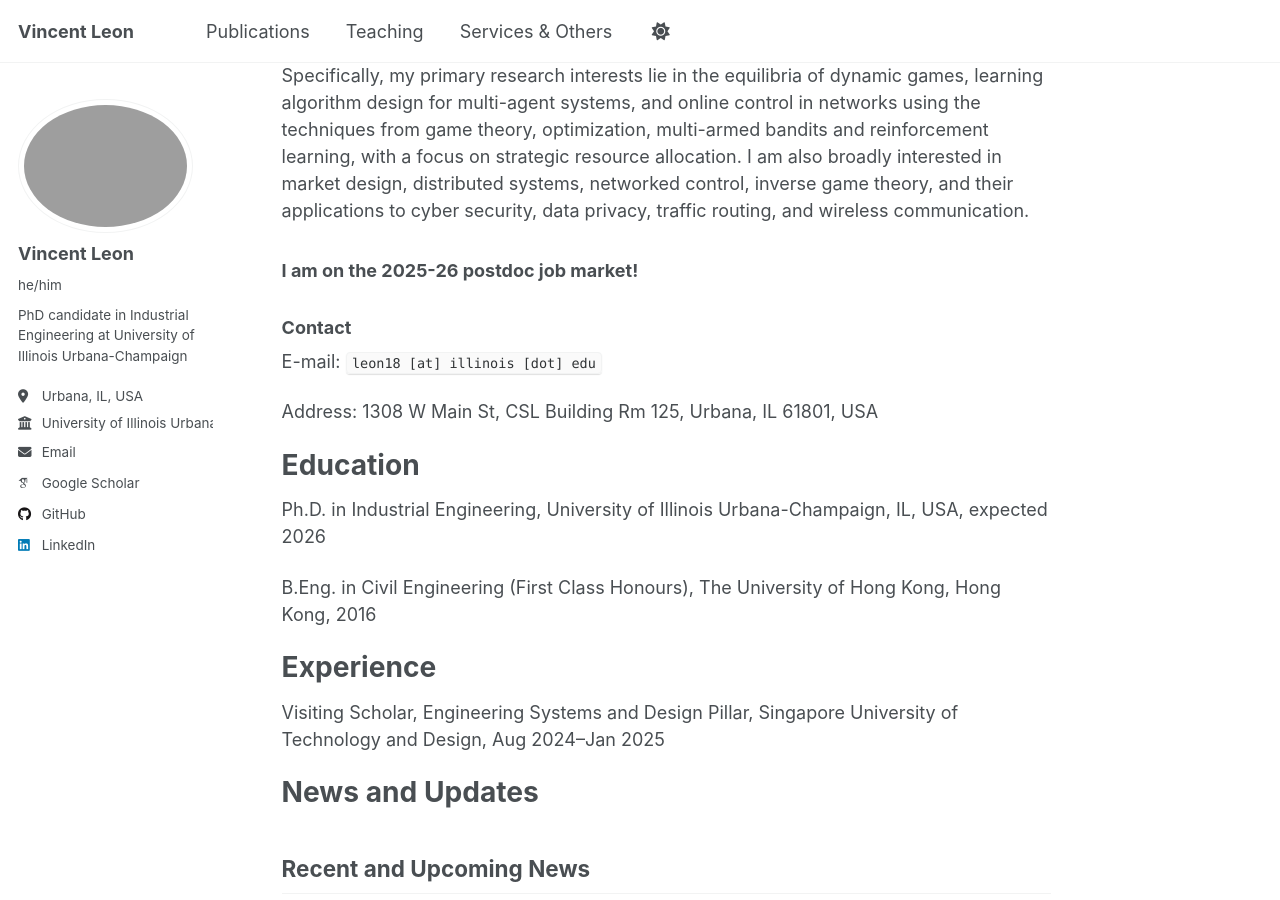
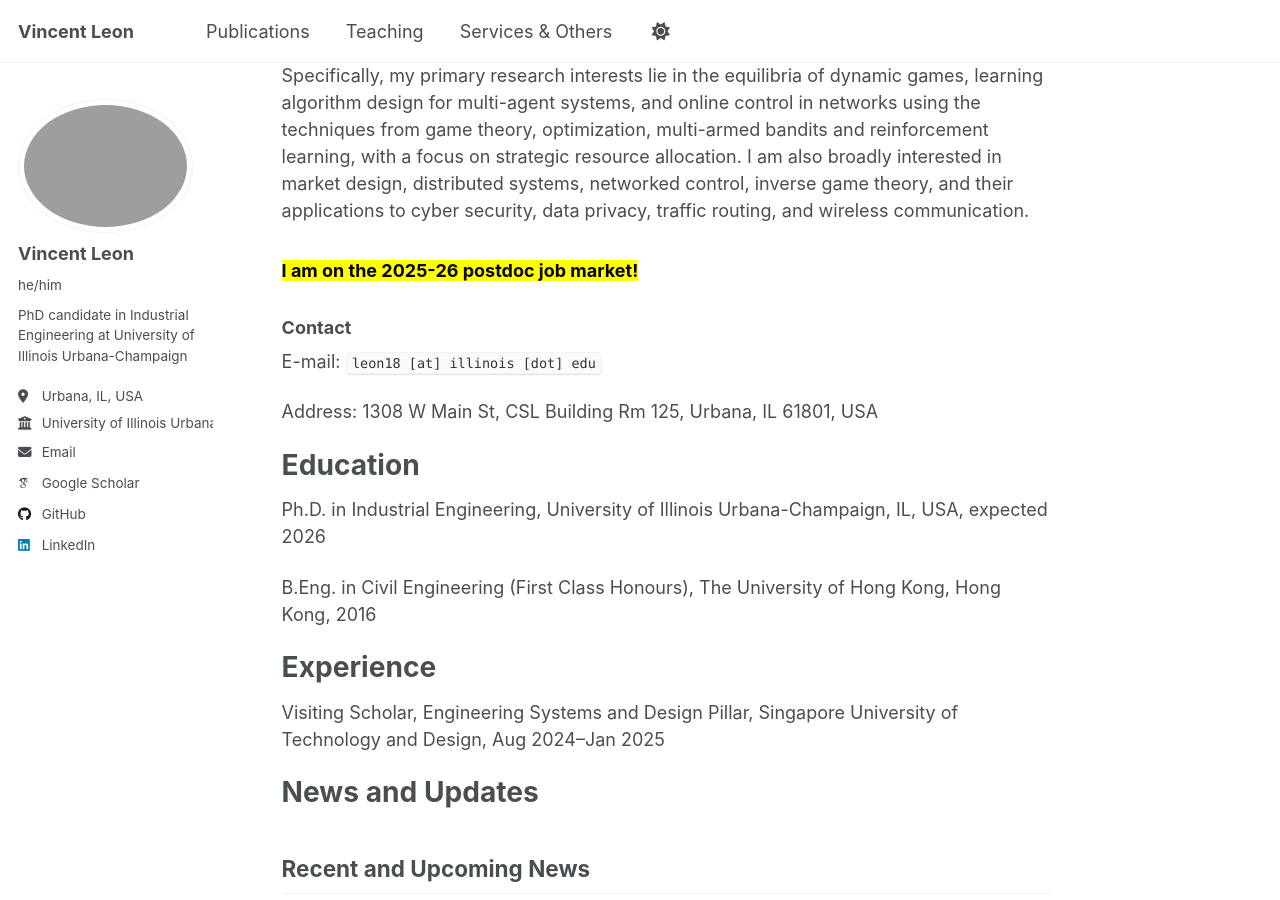
Before and after one commit to vin-leon/vin-leon.github.io, a Jekyll site: the page built from _pages/about.md, in a window 1280 px wide and 900 px high, scrolled down 319 px. Built offline with Jekyll 4.4.1, drawn with Linux system fonts in a browser that asks for light colours; some web fonts are replaced; a script that is not in the unit is left out.

```diff
--- a/_pages/about.md
+++ b/_pages/about.md
@@ -11,7 +11,7 @@ Welcome! I’m a Ph.D. candidate in Industrial Engineering at [Department of Ind
 
 My research spans **game theory**, **online learning**, **social networks**, and **optimal control**. Specifically, my primary research interests lie in the equilibria of dynamic games, learning algorithm design for multi-agent systems, and online control in networks using the techniques from game theory, optimization, multi-armed bandits and reinforcement learning, with a focus on strategic resource allocation. I am also broadly interested in market design, distributed systems, networked control, inverse game theory, and their applications to cyber security, data privacy, traffic routing, and wireless communication.
 
-### I am on the 2025-26 postdoc job market!
+### <mark>I am on the 2025-26 postdoc job market!</mark>
 
 ### Contact
 
```
